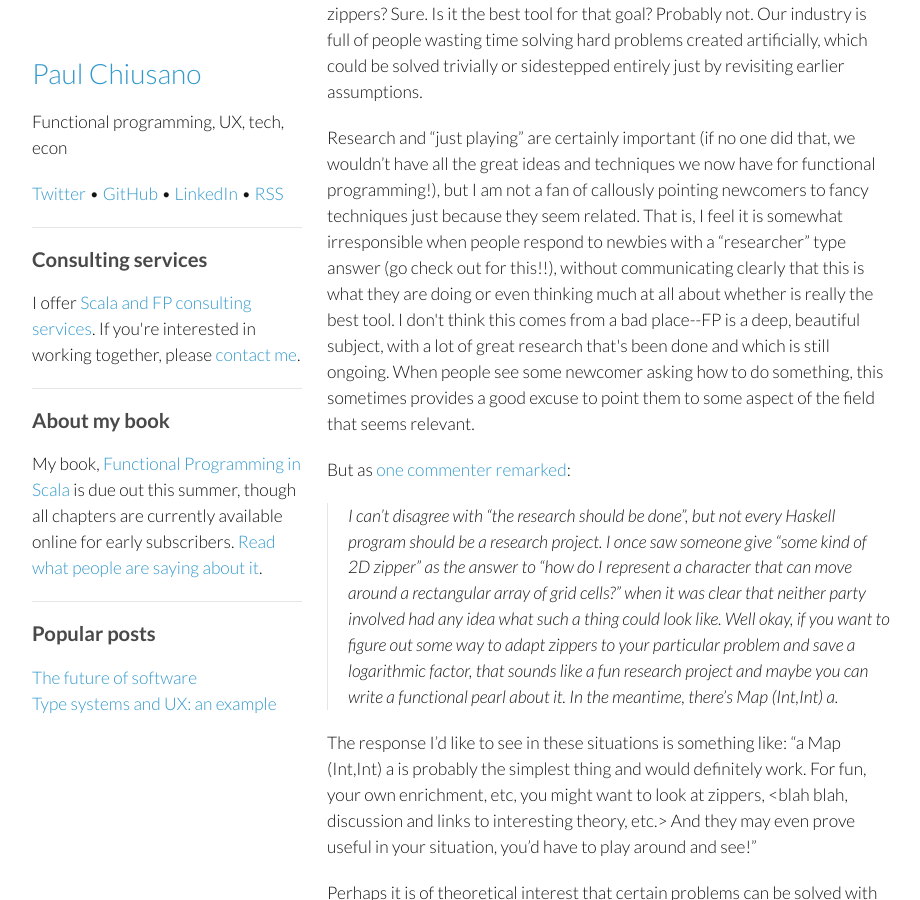
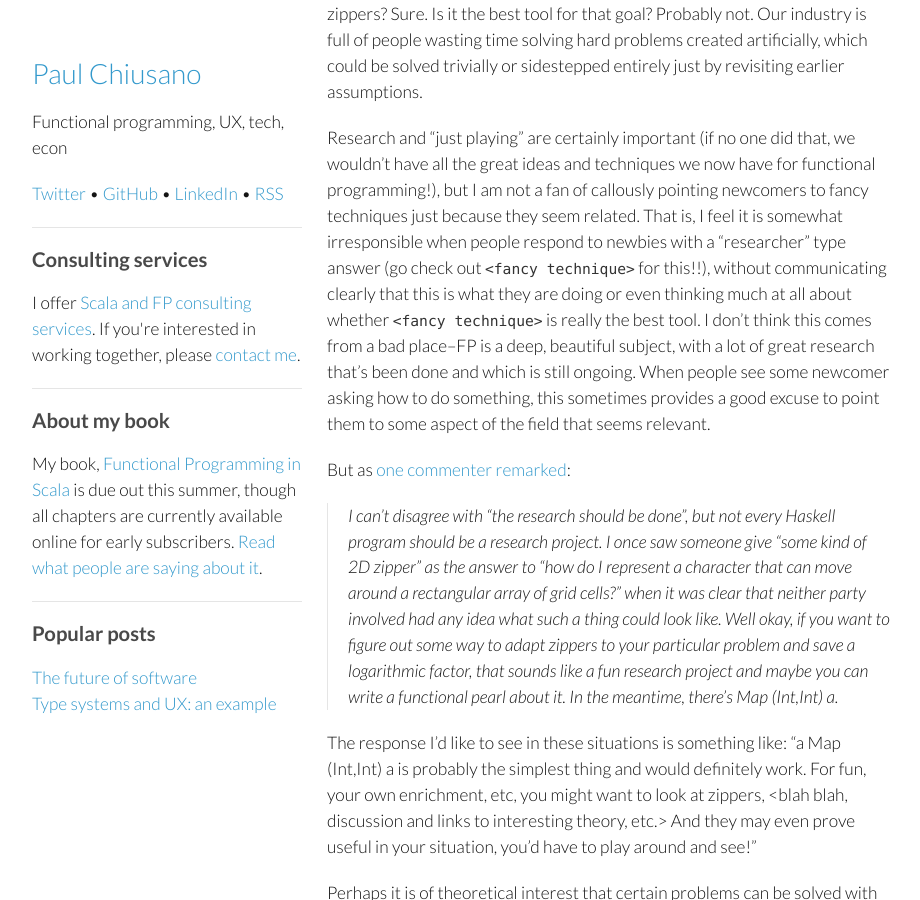
Before and after one commit to pchiusano/pchiusano.github.io, a Jekyll site: the page built from _posts/2014-08-12-zippers-not-useful.markdown, in a window 1280 px wide and 900 px high, scrolled down 4234 px. Shown: the whole window, without its empty margins (178-1098 px from the left). Built offline with Jekyll 4.4.1, drawn with Linux system fonts in a browser that asks for light colours; comment, search, counter and statistics services are not loaded.

Commit message:
Update 2014-08-12-zippers-not-useful.markdown

```diff
--- a/_posts/2014-08-12-zippers-not-useful.markdown
+++ b/_posts/2014-08-12-zippers-not-useful.markdown
@@ -78,7 +78,7 @@ One of my favorite quotes is Ian Malcolm from Jurassic Park:
 
 There are a lot of things that _can_ be done. But just because something _can_ be done doesn't mean it _should_ be done. _Can_ you write a JSON library that uses zippers? Sure. Is it the best tool for that goal? Probably not. Our industry is full of people wasting time solving hard problems created artificially, which could be solved trivially or sidestepped entirely just by revisiting earlier assumptions.
 
-Research and "just playing" are certainly important (if no one did that, we wouldn't have all the great ideas and techniques we now have for functional programming!), but I am not a fan of callously pointing newcomers to fancy techniques just because they seem related. That is, I feel it is somewhat irresponsible when people respond to newbies with a "researcher" type answer (go check out <fancy technique> for this!!), without communicating clearly that this is what they are doing or even thinking much at all about whether <fancy technique> is really the best tool. I don't think this comes from a bad place--FP is a deep, beautiful subject, with a lot of great research that's been done and which is still ongoing. When people see some newcomer asking how to do something, this sometimes provides a good excuse to point them to some aspect of the field that seems relevant.
+Research and "just playing" are certainly important (if no one did that, we wouldn't have all the great ideas and techniques we now have for functional programming!), but I am not a fan of callously pointing newcomers to fancy techniques just because they seem related. That is, I feel it is somewhat irresponsible when people respond to newbies with a "researcher" type answer (go check out `<fancy technique>` for this!!), without communicating clearly that this is what they are doing or even thinking much at all about whether `<fancy technique>` is really the best tool. I don't think this comes from a bad place--FP is a deep, beautiful subject, with a lot of great research that's been done and which is still ongoing. When people see some newcomer asking how to do something, this sometimes provides a good excuse to point them to some aspect of the field that seems relevant.
 
 But as [one commenter remarked](http://www.reddit.com/r/haskell/comments/2deyp2/paul_chiusano_solving_the_wrong_problems_and_why/cjpb29z):
 
```
